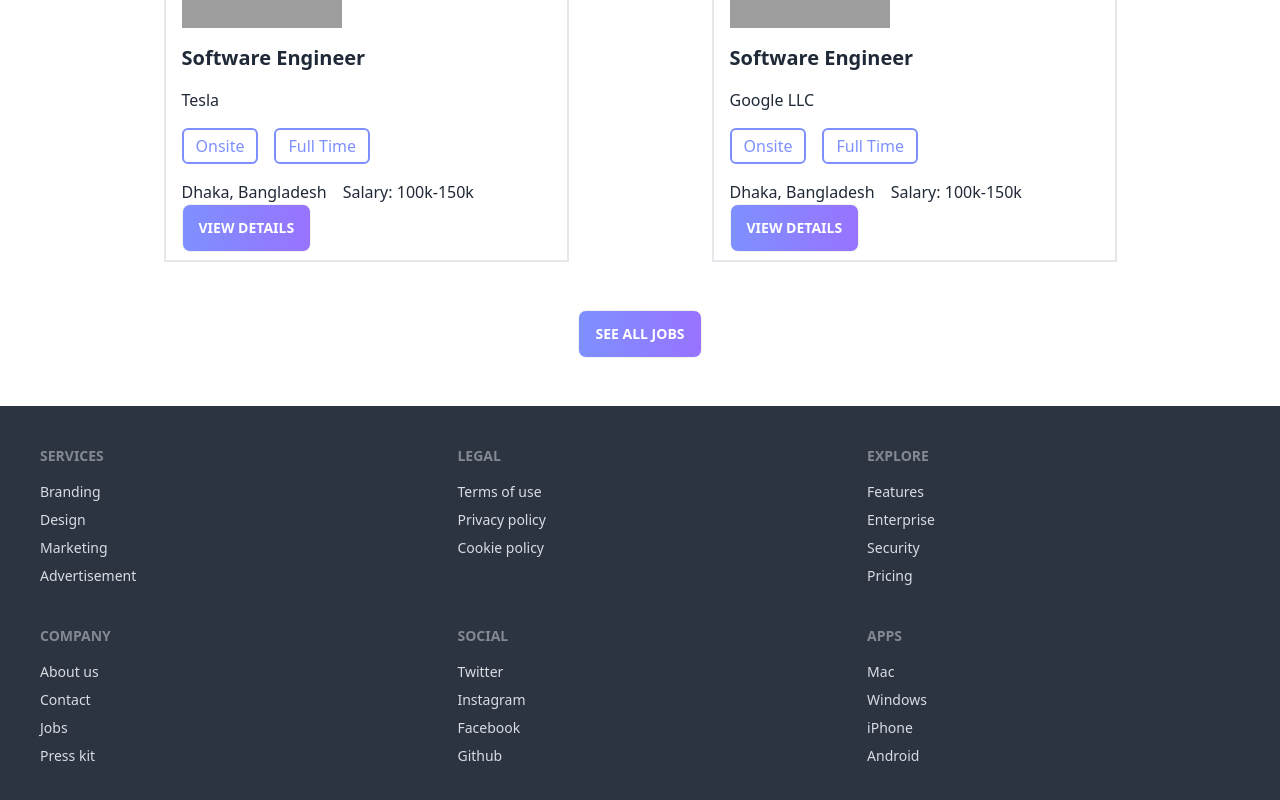
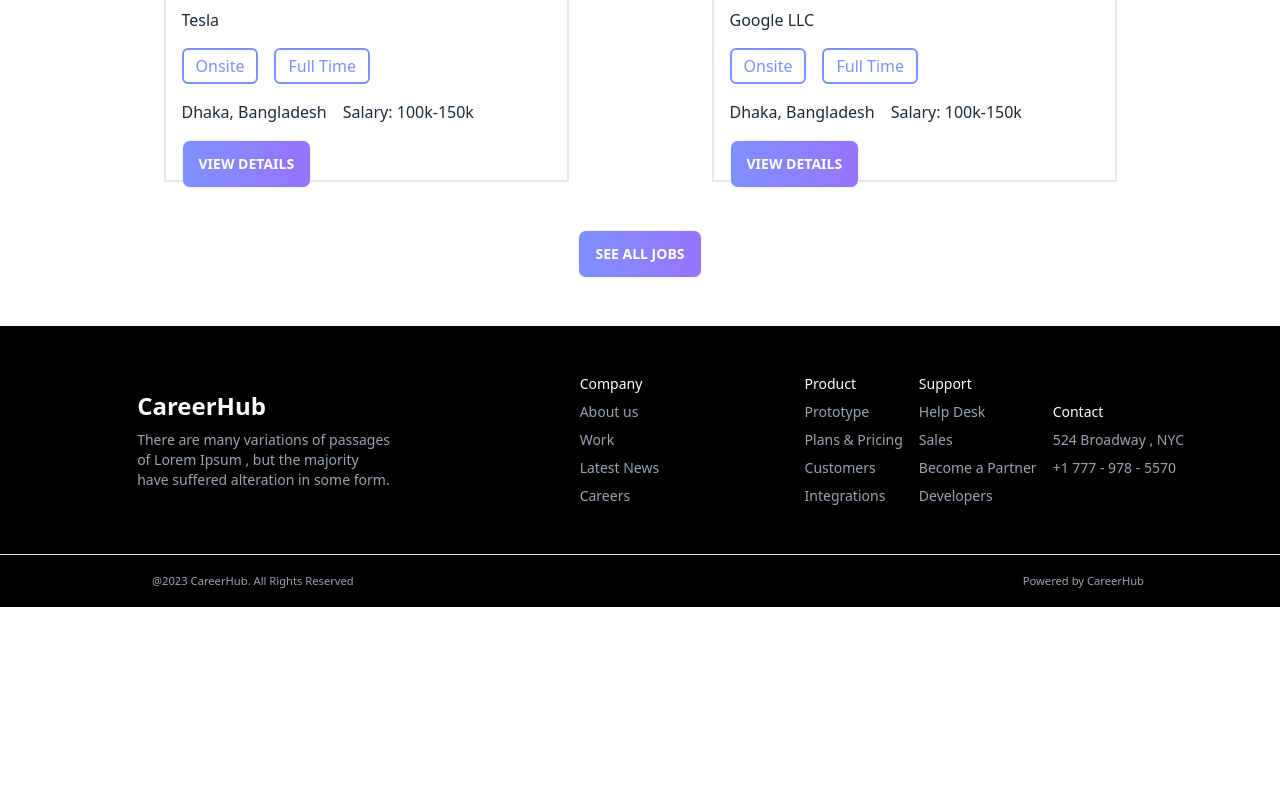
Before and after one commit to ShafiaChy/Career-Hub, a React (Vite) app: page / in a window 1280 px wide. Shown: the part 1810-2610 px from the top of the page. After the commit the page ends 2417 px from the top, so only its background shows below. Built offline with nearby package versions, Linux system fonts and the light colour scheme; grey boxes are pictures that could not be loaded.

Commit message:
footer and 404

```diff
--- a/package.json
+++ b/package.json
@@ -10,6 +10,9 @@
     "preview": "vite preview"
   },
   "dependencies": {
+    "@fortawesome/free-brands-svg-icons": "^6.4.2",
+    "@fortawesome/free-regular-svg-icons": "^6.4.2",
+    "@fortawesome/free-solid-svg-icons": "^6.4.2",
     "prop-types": "^15.8.1",
     "react": "^18.2.0",
     "react-dom": "^18.2.0",
--- a/src/components/Home/Banner/Banner.jsx
+++ b/src/components/Home/Banner/Banner.jsx
@@ -14,7 +14,7 @@
                     <Button  title='Get Started'></Button>
                 </div>
                </div>
-                <div><img src={Man} alt="" /></div>
+                <div className='mt-52 md:mt-0'><img src={Man} alt="" /></div>
             </div>
         </div>
     );
--- a/src/components/Home/FeaturedJobs/FeaturedJob.jsx
+++ b/src/components/Home/FeaturedJobs/FeaturedJob.jsx
@@ -16,7 +16,7 @@
             <h2>{details.location}</h2>
             <h2>Salary: {details.salary}</h2>
            </div>
-           <Link to={`details/${details.id}`}><Button title='View Details'></Button></Link>
+           <Link className='flex mt-24' to={`/details/${details.id}`}><Button title='View Details'></Button></Link>
         </div>
     );
 };
--- a/src/components/Home/FeaturedJobs/FeaturedJobs.jsx
+++ b/src/components/Home/FeaturedJobs/FeaturedJobs.jsx
@@ -20,7 +20,7 @@
     }
     return (
         <div className="md:px-24">
-            <div className="px-5 md:px-0 text-center my-20">
+            <div className="mt-[600px] md:mt-0 px-5 md:px-0 text-center my-20">
                 <Title details={details} ></Title>
             </div>
             <div className="grid md:grid-cols-2 gap-x-2 gap-y-5 place-items-center">
--- a/src/components/shared/Footer/Footer.jsx
+++ b/src/components/shared/Footer/Footer.jsx
@@ -4,47 +4,50 @@
     return (
 
         <div>
-           <footer className="footer grid-rows-2 p-10 bg-neutral text-neutral-content">
+           <footer className="grid grid-cols-2 footer py-12 px-12 md:px-24 place-items-center bg-black ">
                 <nav>
-    <header className="footer-title">Services</header>
-    <a className="link link-hover">Branding</a>
-    <a className="link link-hover">Design</a>
-    <a className="link link-hover">Marketing</a>
-    <a className="link link-hover">Advertisement</a>
+                    <header className="text-2xl font-bold text-white">CareerHub</header>
+                    <p className="md:w-64 text-gray-400">There are many variations of passages of Lorem Ipsum , but the majority have suffered alteration in some form.</p>
                 </nav>
                 <nav>
-    <header className="footer-title">Company</header>
-    <a className="link link-hover">About us</a>
-    <a className="link link-hover">Contact</a>
-    <a className="link link-hover">Jobs</a>
-    <a className="link link-hover">Press kit</a>
+                    <header className="text-white">Company</header>
+                    <a className="link link-hover text-gray-400">About us</a>
+                    <a className="link link-hover text-gray-400">Work</a>
+                    <a className="link link-hover text-gray-400">Latest News</a>
+                    <a className="link link-hover text-gray-400">Careers</a>
                 </nav>
                 <nav>
-    <header className="footer-title">Legal</header>
-    <a className="link link-hover">Terms of use</a>
-    <a className="link link-hover">Privacy policy</a>
-    <a className="link link-hover">Cookie policy</a>
+                    <header className="text-white">Product</header>
+                    <a className="link link-hover text-gray-400">Prototype</a>
+                    <a className="link link-hover text-gray-400">Plans & Pricing</a>
+                    <a className="link link-hover text-gray-400">Customers</a>
+                    <a className="link link-hover text-gray-400">Integrations</a>
                 </nav>
                 <nav>
-    <header className="footer-title">Social</header>
-    <a className="link link-hover">Twitter</a>
-    <a className="link link-hover">Instagram</a>
-    <a className="link link-hover">Facebook</a>
-    <a className="link link-hover">Github</a>
+                    <header className="text-white">Support</header>
+                    <a className="link link-hover text-gray-400">Help Desk</a>
+                    <a className="link link-hover text-gray-400">Sales</a>
+                    <a className="link link-hover text-gray-400">Become a Partner</a>
+                    <a className="link link-hover text-gray-400">Developers</a>
                 </nav>
                 <nav>
-    <header className="footer-title">Explore</header>
-    <a className="link link-hover">Features</a>
-    <a className="link link-hover">Enterprise</a>
-    <a className="link link-hover">Security</a>
-    <a className="link link-hover">Pricing</a>
+                    <header className="text-white">Contact</header>
+                    <a className="link link-hover text-gray-400">524 Broadway , NYC </a>
+                    <a className="link link-hover text-gray-400">+1 777 - 978 - 5570</a>
+
                 </nav>
-  <nav>
-    <header className="footer-title">Apps</header>
-    <a className="link link-hover">Mac</a>
-    <a className="link link-hover">Windows</a>
-    <a className="link link-hover">iPhone</a>
-    <a className="link link-hover">Android</a>
+                </footer>
+
+                <footer className="bg-black footer px-10 py-4 border-t text-base-content border-base-300">
+
+                <aside className="items-center md:px-28 grid-flow-col">
+
+                    <small className="text-gray-400">@2023 CareerHub. All Rights Reserved</small>
+                </aside>
+                <nav className="md:place-self-center md:justify-self-end md:px-24">
+                    <div className="grid grid-flow-col gap-4">
+                    <small className="text-gray-400">Powered by CareerHub</small>
+                    </div>
                 </nav>
             </footer>
         </div>
--- /dev/null
+++ b/src/components/shared/Navbar/Navbar.css
@@ -0,0 +1,5 @@
+#active-route a.active{
+    color: #7E90FE;
+    background-color: white;
+
+  }
--- a/src/components/shared/Navbar/Navbar.jsx
+++ b/src/components/shared/Navbar/Navbar.jsx
@@ -1,6 +1,6 @@
-import { NavLink } from "react-router-dom";
+import { Link, NavLink } from "react-router-dom";
 import Button from "../Button/Button";
-
+import './Navbar.css'
 const Navbar = () => {
 
   return <div className="md:px-24 bg-slate-50">
@@ -12,16 +12,16 @@
             <svg xmlns="http://www.w3.org/2000/svg" className="h-5 w-5" fill="none" viewBox="0 0 24 24" stroke="currentColor"><path strokeLinecap="round" strokeLinejoin="round" strokeWidth="2" d="M4 6h16M4 12h8m-8 6h16" /></svg>
           </label>
           <ul  tabIndex={0} className="menu menu-sm dropdown-content mt-3 z-[1] p-2 shadow bg-base-100 rounded-box w-52">
-            <li><NavLink to="statistics">Statistics</NavLink></li>
+            <li><NavLink lassName={({ isActive }) => (isActive ? 'active' : '')}  to="statistics">Statistics</NavLink></li>
             <li><NavLink to="joblisting">Job Listing</NavLink></li>
             <li><NavLink to="blog">Blog</NavLink></li>
           </ul>
         </div>
-        <a className="btn btn-ghost normal-case md:text-3xl font-bold ">CareerHub</a>
+        <Link to='/' className="btn btn-ghost normal-case md:text-3xl font-bold ">CareerHub</Link>
       </div>
       <div className="navbar-center hidden lg:flex">
-        <ul  className="menu menu-horizontal px-1">
-            <li><NavLink to="statistics">Statistics</NavLink></li>
+        <ul id="active-route"  className="menu menu-horizontal px-1">
+            <li><NavLink className={({ isActive }) => (isActive ? 'active' : '')} to="statistics">Statistics</NavLink></li>
             <li><NavLink to="joblisting">Job Listing</NavLink></li>
             <li><NavLink to="blog">Blog</NavLink></li>
         </ul>
--- a/src/pages/Blog/Blog.jsx
+++ b/src/pages/Blog/Blog.jsx
@@ -2,7 +2,7 @@
 
 const Blog = () => {
     return (
-        <div>
+        <div className="h-[500px]">
             <h1>This is the blog page</h1>
         </div>
     );
--- a/src/pages/JobListing/JobListing.jsx
+++ b/src/pages/JobListing/JobListing.jsx
@@ -16,7 +16,7 @@
     const handleJobPositions = jobPositionType =>{
         console.log(jobPositionType)
         const jobLocationData = details.filter(job => job.remote_or_onsite == jobPositionType && storedCart.includes(job.id))
-
+        console.log(jobLocationData)
         setJobs(jobLocationData)
     }
 
@@ -44,7 +44,7 @@
         <div>
             <Banner2 title='Job Listing'></Banner2>
             <JobFilterSystem handleJobPositions={handleJobPositions}></JobFilterSystem>
-            <div className="mb-44 grid grid-cols-1 gap-10 place-items-center">
+            <div className="mb-44 grid grid-cols-1 md:gap-10 place-items-center">
                 {
                     jobs.map(details=><Jobs details={details} key={details.id}></Jobs>)
                 }
--- a/src/pages/NotFound/NotFound.jsx
+++ b/src/pages/NotFound/NotFound.jsx
@@ -1,9 +1,9 @@
-
+import Image from '../../assets/others/notFound.jpg'
 
 const NotFound = () => {
     return (
-        <div>
-           <h1>404</h1>
+        <div className='flex justify-center my-24'>
+           <img className='w-4/12' src={Image} alt=""/>
         </div>
     );
 };
--- a/src/pages/Statistics/Statistics.jsx
+++ b/src/pages/Statistics/Statistics.jsx
@@ -2,7 +2,7 @@
 
 const Statistics = () => {
     return (
-        <div>
+        <div className="h-[500px]">
           <h1>This is the statistics page</h1>
         </div>
     );
```
Also changed, not shown: src/pages/JobListing/Jobs.jsx (+4 -3 lines), src/assets/others/notFound.jpg (added), 1 other file (tests, documents, lock files or other folders). Lines whose indentation alone changed are shown as unchanged.
